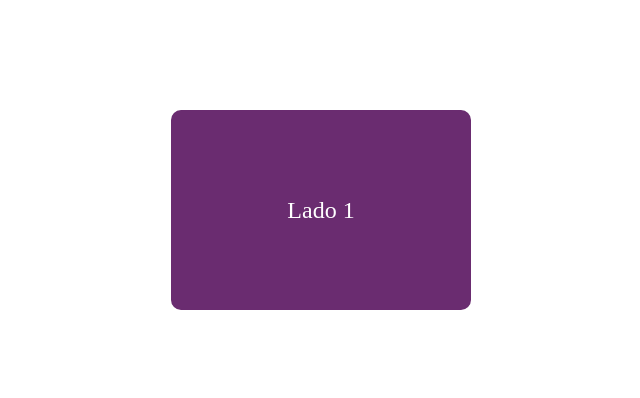
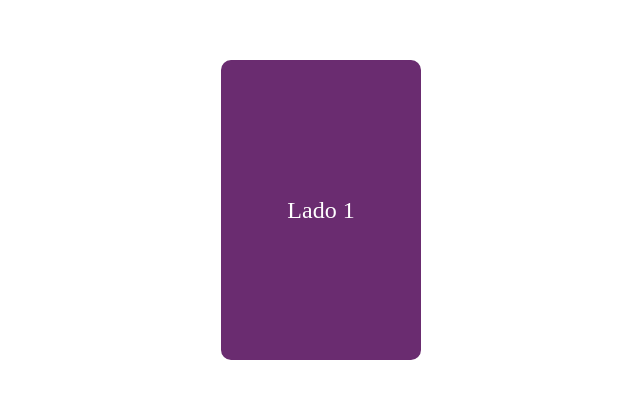
Before and after one commit to marjjin/card3d, a plain HTML site: page index.html in a window 1280 px wide. Shown: the part 190-588 px from the top of the page, without its empty margins (319-959 px from the left). Drawn offline with Linux system fonts and the light colour scheme.

Commit message:
cambia tamaño cards

```diff
--- a/style.css
+++ b/style.css
@@ -33,8 +33,8 @@ body {
   transform: rotateY(0deg);
 }
 .card {
-  width: 300px;
-  height: 200px;
+  width: 200px;
+  height: 300px;
   perspective: 1000px;
 }
 
```
